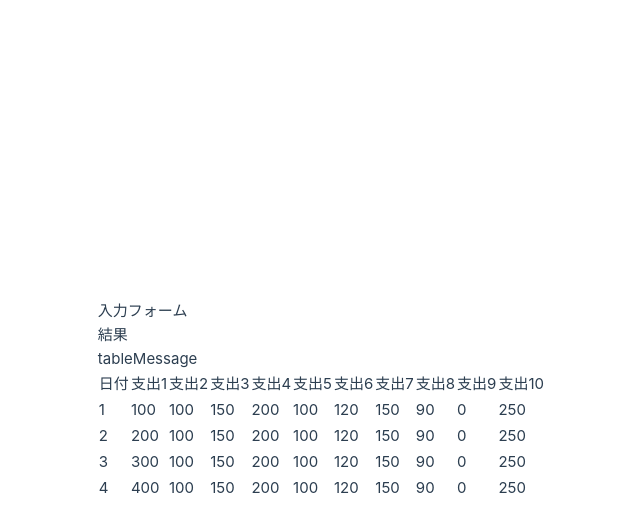
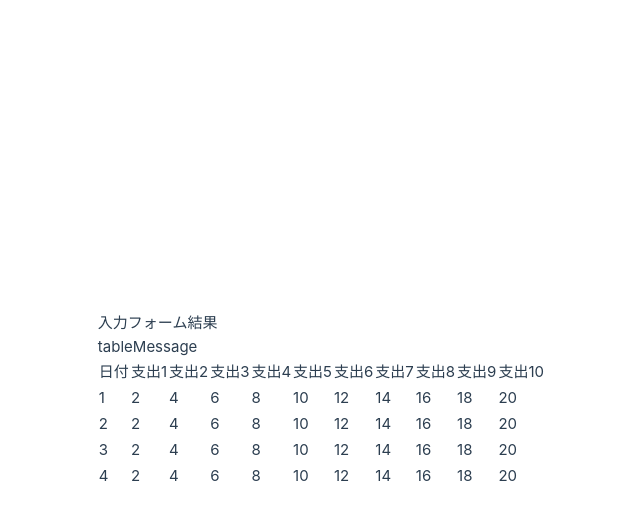
Before and after one commit to yumi-kobayashi-17/Household-account-book, a Vue app: page / in a window 1280 px wide. Both pictures are taken after a click on the button "結果". Shown: the top 532 px of the page, without its empty margins (95-735 px from the left). Built offline with nearby package versions, Linux system fonts and the light colour scheme.

Commit message:
Task1-PR後修正

```diff
--- a/src/App.vue
+++ b/src/App.vue
@@ -4,7 +4,7 @@
 
 <template>
   <div class="flex flex-col">
-    <HouseholdMain></HouseholdMain>
+    <HouseholdMain />
   </div>
 </template>
 
--- a/src/components/Form.vue
+++ b/src/components/Form.vue
@@ -3,7 +3,10 @@
 
   export default defineComponent({
     props: {
-      formMessage: String,
+      formMessage: {
+        type: String,
+        required: true,
+      },
     },
     setup(props) {
       return { props };
@@ -13,7 +16,7 @@
 
 <template>
   <span class="text-cyan-500">{{ props.formMessage }}</span>
-  <form action="">
+  <form>
     <input type="text" class="border-solid border-2 border-black rounded-lg" />
   </form>
 </template>
--- a/src/components/HouseholdMain.vue
+++ b/src/components/HouseholdMain.vue
@@ -2,6 +2,7 @@
   import Form from '@/components/Form.vue';
   import Table from '@/components/Table.vue';
   import { defineComponent } from '@vue/runtime-core';
+  import { ref } from 'vue';
 
   export default defineComponent({
     components: {
@@ -9,35 +10,32 @@
       Table,
     },
     setup(props) {
-      return { props };
-    },
-    data() {
-      return {
-        isActive: 1,
-      };
-    },
-    methods: {
-      change(num: number) {
-        this.isActive = num;
-      },
+      const formMessage = ref('formMessage');
+      const tableMessage = ref('tableMessage');
+      return { props, isActive, setIsActive, formMessage, tableMessage };
     },
   });
+
+  const isActive = ref(1);
+  const setIsActive = (num: number) => {
+    isActive.value = num;
+  };
 </script>
 
 <template>
   <div class="flex font-sans">
     <div class="w-1/5 h-full px-3 py-4 fixed top-0 left-0 bg-red-100">
-      <nav class="text-center">
-        <button class="text-2xl" @click="change(1)">入力フォーム</button><br />
-        <button class="text-2xl" @click="change(2)">結果</button>
-      </nav>
+      <div class="text-center flex flex-col">
+        <button class="text-2xl" @click="setIsActive(1)">入力フォーム</button>
+        <button class="text-2xl" @click="setIsActive(2)">結果</button>
+      </div>
     </div>
     <div class="body px-3 py-4 fixed top-0">
       <div class="text-center" v-if="isActive === 1">
-        <Form formMessage="formMessage"></Form>
+        <Form v-bind:formMessage="formMessage" />
       </div>
       <div class="text-center" v-else-if="isActive === 2">
-        <Table tableMessage="tableMessage"></Table>
+        <Table v-bind:tableMessage="tableMessage" />
       </div>
     </div>
   </div>
--- a/src/components/Table.vue
+++ b/src/components/Table.vue
@@ -3,84 +3,17 @@
 
   export default defineComponent({
     props: {
-      tableMessage: String,
+      tableMessage: {
+        type: String,
+        required: true,
+      },
     },
     setup(props) {
-      return { props };
-    },
-    data() {
-      return {
-        payments: [
-          {
-            key: 1,
-            column1: 100,
-            column2: 100,
-            column3: 150,
-            column4: 200,
-            column5: 100,
-            column6: 120,
-            column7: 150,
-            column8: 90,
-            column9: 0,
-            column10: 250,
-          },
-          {
-            key: 2,
-            column1: 200,
-            column2: 100,
-            column3: 150,
-            column4: 200,
-            column5: 100,
-            column6: 120,
-            column7: 150,
-            column8: 90,
-            column9: 0,
-            column10: 250,
-          },
-          {
-            key: 3,
-            column1: 300,
-            column2: 100,
-            column3: 150,
-            column4: 200,
-            column5: 100,
-            column6: 120,
-            column7: 150,
-            column8: 90,
-            column9: 0,
-            column10: 250,
-          },
-          {
-            key: 4,
-            column1: 400,
-            column2: 100,
-            column3: 150,
-            column4: 200,
-            column5: 100,
-            column6: 120,
-            column7: 150,
-            column8: 90,
-            column9: 0,
-            column10: 250,
-          },
-        ],
-      };
+      const elements: number[] = [...Array(10)].map((_, i) => i + 1);
+      const payments: number[] = elements.map((element) => element * 2);
+      return { props, elements, payments };
     },
   });
-
-  export type ItemType = {
-    key: number;
-    column1: number;
-    column2: number;
-    column3: number;
-    column4: number;
-    column5: number;
-    column6: number;
-    column7: number;
-    column8: number;
-    column9: number;
-    column10: number;
-  };
 </script>
 
 <template>
@@ -92,29 +25,23 @@
       <table class="border-solid border-2">
         <tr class="bg-slate-100">
           <th>日付</th>
-          <th>支出1</th>
-          <th>支出2</th>
-          <th>支出3</th>
-          <th>支出4</th>
-          <th>支出5</th>
-          <th>支出6</th>
-          <th>支出7</th>
-          <th>支出8</th>
-          <th>支出9</th>
-          <th>支出10</th>
+          <th class="px-2" v-for="element in elements">支出{{ element }}</th>
         </tr>
-        <tr class="border-solid border-2" v-for="payment in payments">
-          <td>{{ payment.key }}</td>
-          <td>{{ payment.column1 }}</td>
-          <td>{{ payment.column2 }}</td>
-          <td>{{ payment.column3 }}</td>
-          <td>{{ payment.column4 }}</td>
-          <td>{{ payment.column5 }}</td>
-          <td>{{ payment.column6 }}</td>
-          <td>{{ payment.column7 }}</td>
-          <td>{{ payment.column8 }}</td>
-          <td>{{ payment.column9 }}</td>
-          <td>{{ payment.column10 }}</td>
+        <tr>
+          <td>1</td>
+          <td v-for="payment in payments">{{ payment }}</td>
+        </tr>
+        <tr>
+          <td>2</td>
+          <td v-for="payment in payments">{{ payment }}</td>
+        </tr>
+        <tr>
+          <td>3</td>
+          <td v-for="payment in payments">{{ payment }}</td>
+        </tr>
+        <tr>
+          <td>4</td>
+          <td v-for="payment in payments">{{ payment }}</td>
         </tr>
       </table>
     </div>
```
